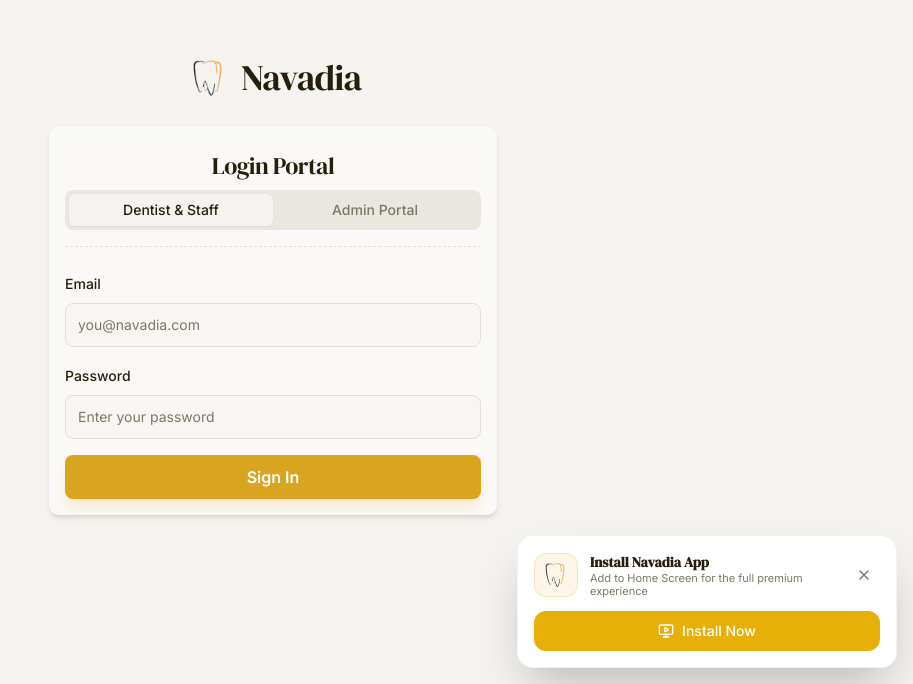
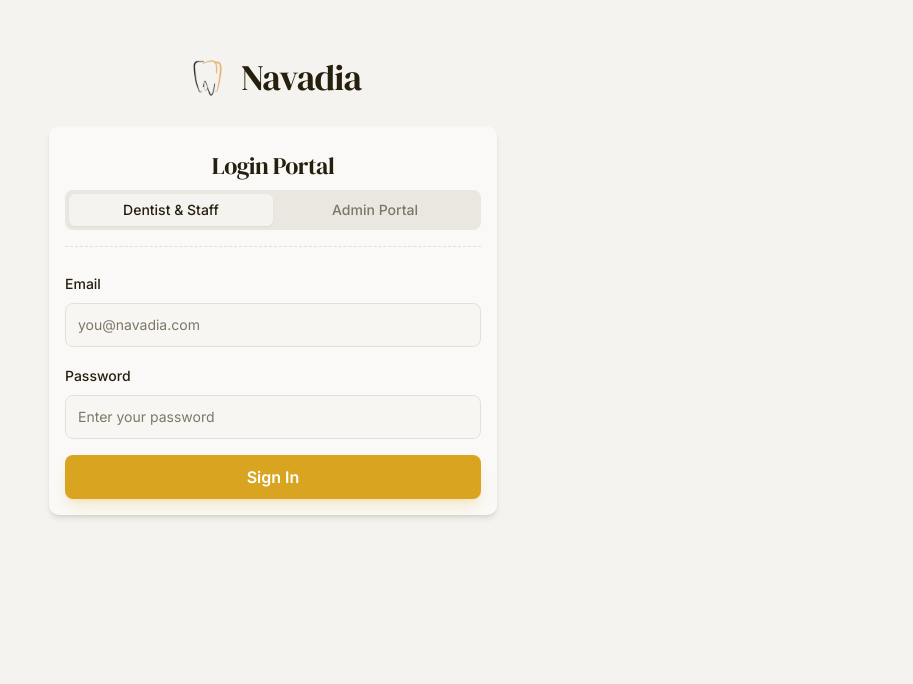
Before and after one commit to dishantkasodariya/navadia_erp, a React (Vite) app: page /login in a window 1280 px wide. Shown: the part 116-800 px from the top of the page, without its empty margins (367-1280 px from the left). Built offline with nearby package versions, Linux system fonts and the light colour scheme; no server answers; the HTML template or start-up script is replaced by a standard one.

Commit message:
pogress web application

```diff
--- a/src/components/PWAInstallPrompt.tsx
+++ b/src/components/PWAInstallPrompt.tsx
@@ -20,7 +20,7 @@ export function PWAInstallPrompt() {
       setTimeout(() => {
         setShowPrompt(false);
       }, 500); // Matches the 500ms CSS transition duration
-    }, 5000); // 5 seconds
+    }, 3000); // 5 seconds
   };
 
   const clearTimer = () => {
@@ -120,7 +120,7 @@ export function PWAInstallPrompt() {
 
   return (
     <div
-      className={`fixed bottom-4 right-4 z-50 w-[310px] sm:w-[350px] md:w-[380px] transition-all duration-500 ease-in-out ${
+      className={`fixed bottom-4 left-4 right-4 sm:left-auto sm:right-4 sm:w-[350px] md:w-[380px] z-50 transition-all duration-500 ease-in-out ${
         isTransitionActive
           ? "opacity-100 translate-y-0 scale-100"
           : "opacity-0 translate-y-8 scale-95 pointer-events-none"
```
